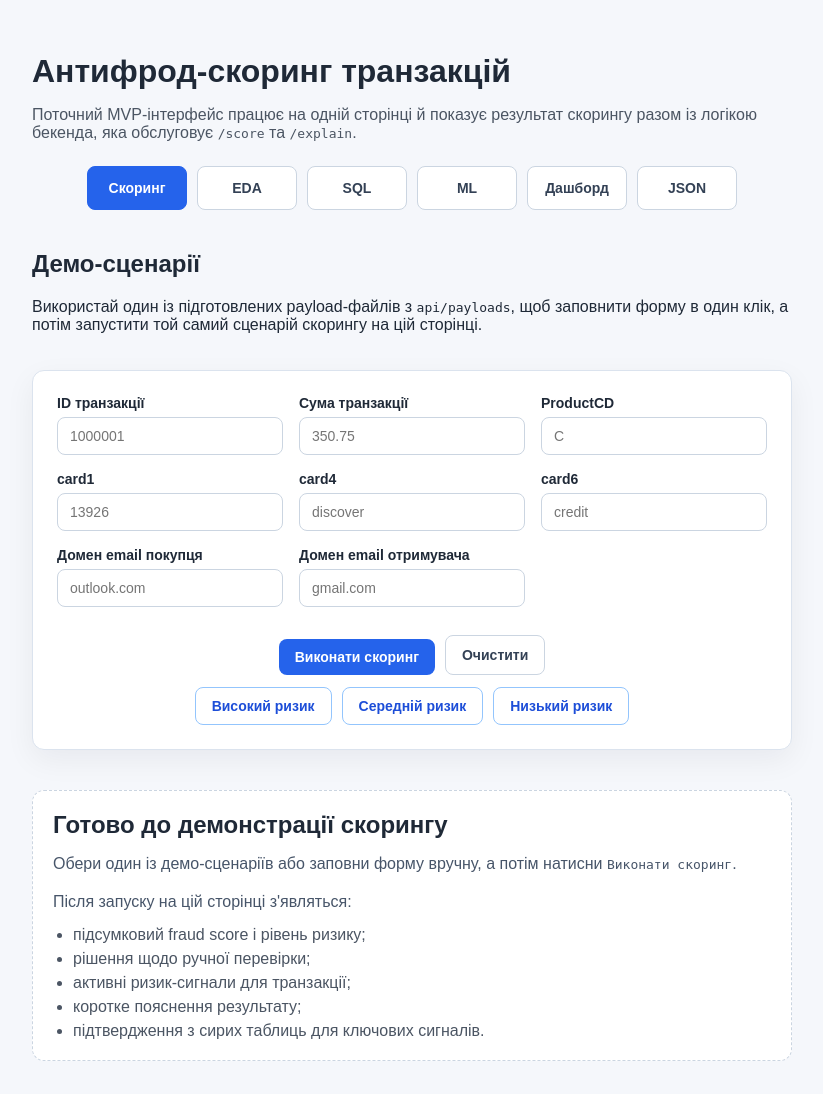
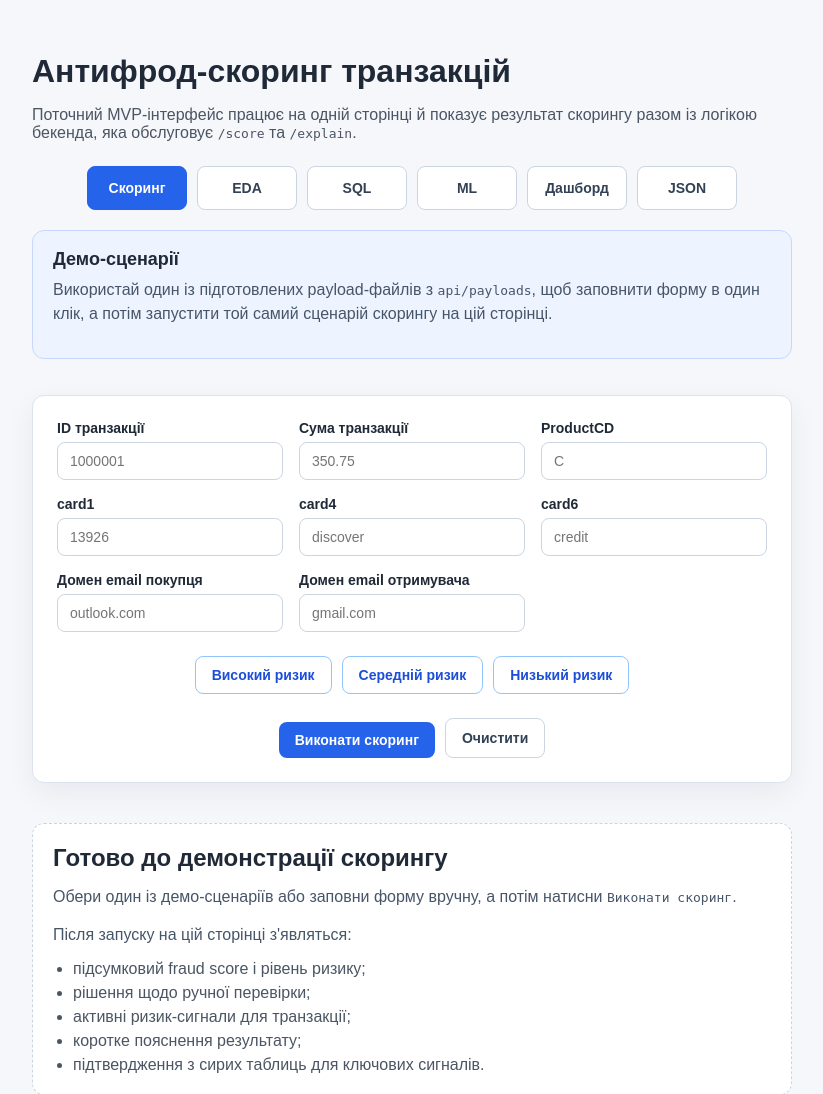
Before and after one commit to drhtka/anti_fraud_analytics_platform, a FastAPI app: page / in a window 1280 px wide. Shown: the top 1094 px of the page, without its empty margins (228-1051 px from the left). Before the commit the page ends 1061 px from the top, so only its background shows below. Run offline with FastAPI, Linux system fonts and the light colour scheme.

Commit message:
move demo risk buttons into centered score action area

```diff
--- a/static/css/index.css
+++ b/static/css/index.css
@@ -76,11 +76,35 @@ form {
     box-shadow: 0 10px 30px rgba(15, 23, 42, 0.06);
 }
 
+.demo-actions {
+    margin-bottom: 16px;
+    padding: 18px 20px;
+    background: #eef4ff;
+    border: 1px solid #c7d7fe;
+    border-radius: 12px;
+}
+
+.demo-actions h2 {
+    margin: 0 0 8px;
+    font-size: 18px;
+}
+
+.demo-actions p {
+    margin: 0 0 14px;
+    color: #475569;
+    line-height: 1.5;
+}
+
 .demo-buttons {
     display: flex;
     flex-wrap: wrap;
     gap: 10px;
     justify-content: center;
+}
+
+.demo-buttons-above-submit {
+    margin-top: 8px;
+    margin-bottom: 4px;
 }
 
 .grid {
@@ -134,17 +158,6 @@ button {
     gap: 10px;
     margin-top: 4px;
     justify-content: center;
-}
-
-.score-actions-panel {
-    display: grid;
-    gap: 12px;
-    margin-top: 8px;
-    justify-items: center;
-}
-
-.demo-buttons-inline {
-    width: 100%;
 }
 
 .secondary-button {
--- a/templates/partials/_score_screen.html
+++ b/templates/partials/_score_screen.html
@@ -96,14 +96,7 @@
             </label>
         </div>
 
-        <div class="score-actions-panel">
-            <div class="form-actions">
-                <button type="submit" class="submit-button">Виконати скоринг</button>
-                <button type="button" class="secondary-button" id="clear-form">
-                    Очистити
-                </button>
-            </div>
-            <div class="demo-buttons demo-buttons-inline">
+        <div class="demo-buttons demo-buttons-above-submit">
             {% for demo_payload in demo_payloads %}
             <button
                 type="button"
@@ -114,6 +107,12 @@
             </button>
             {% endfor %}
         </div>
+
+        <div class="form-actions">
+            <button type="submit" class="submit-button">Виконати скоринг</button>
+            <button type="button" class="secondary-button" id="clear-form">
+                Очистити
+            </button>
         </div>
     </form>
 
```
Lines whose indentation alone changed are shown as unchanged.
